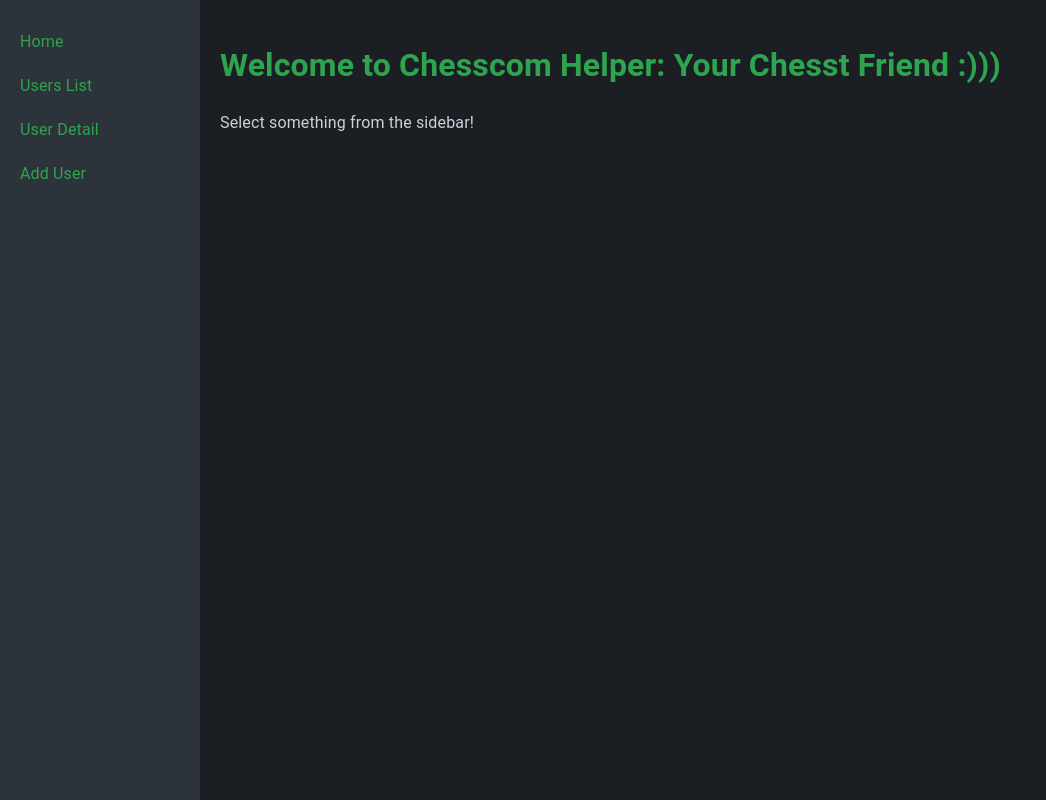
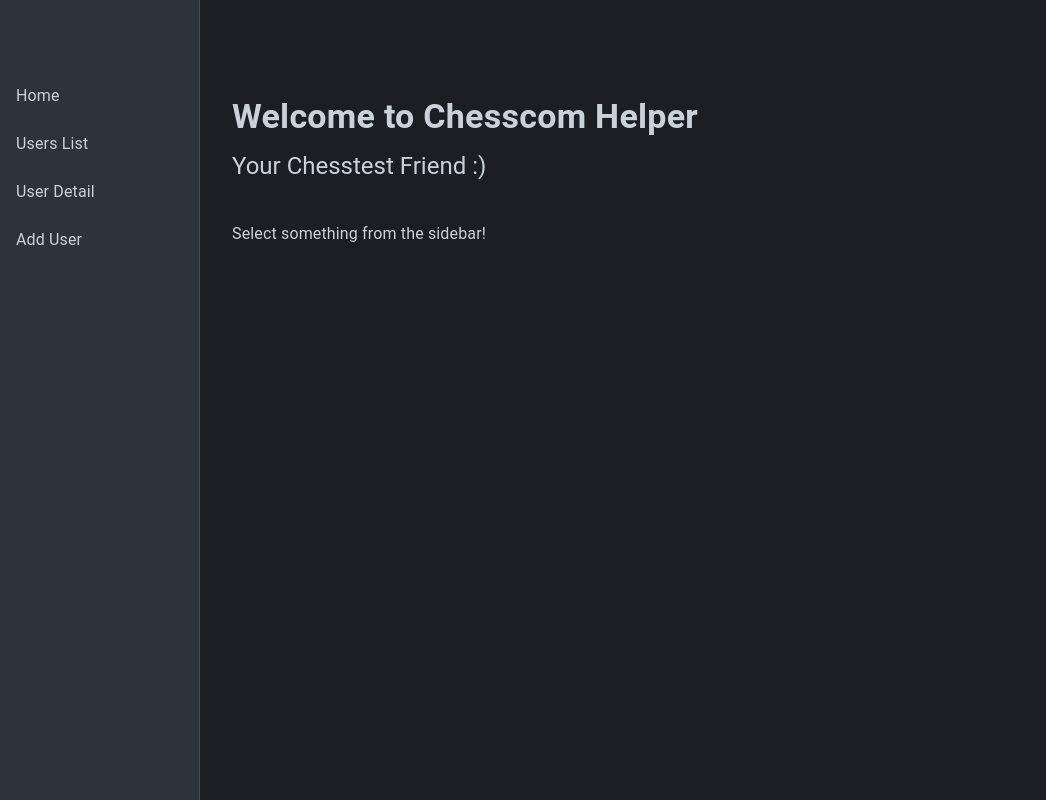
Before and after one commit to emily-flambe/chesscom-helper, a React (Vite) app in the folder chesscom_helper/frontend/: page / in a window 1280 px wide. Shown: the whole page, without its empty margins (0-1046 px from the left). Built offline with nearby package versions, Linux system fonts and the light colour scheme.

Commit message:
MUI shenanigans

```diff
--- a/chesscom_helper/frontend/src/App.jsx
+++ b/chesscom_helper/frontend/src/App.jsx
@@ -11,47 +11,36 @@
 import Users from './pages/Users';
 import UserDetail from './pages/UserDetail';
 import AddUser from './pages/AddUser';
+import Home from './pages/Home';
 
-// Define a simple "Home" component
-function Home() {
-  return (
-    <div>
-      <h1>Welcome to Chesscom Helper: Your Chesst Friend :)))</h1>
-      <p>Select something from the sidebar!</p>
-    </div>
-  );
-}
-
-// Create your dark theme right here in the same file
+// Create your dark theme
 const theme = createTheme({
   palette: {
     mode: 'dark',
     primary: {
-      main: '#2ea44f', // Your green accent
+      main: '#2ea44f',
     },
     background: {
-      default: '#1b1f23', // Body background
-      paper: '#161b22',   // Paper/Card background
+      default: '#1b1f23',
+      paper: '#161b22',
     },
     text: {
-      primary: '#c9d1d9', // Your existing text color
+      primary: '#c9d1d9',
     },
   },
 });
 
 export default function App() {
   return (
-    // Wrap your entire app in ThemeProvider
     <ThemeProvider theme={theme}>
-      {/* CssBaseline applies MUI’s global baseline & dark mode defaults */}
       <CssBaseline />
 
       <BrowserRouter>
         <Routes>
-          {/* The "Layout" route wraps the nested routes below */}
           <Route path="/" element={<Layout />}>
-            {/* The "index" route means when you visit "/" with no extra path */}
+            {/* The "index" route means "/" with no extra path */}
             <Route index element={<Home />} />
+
             <Route path="users" element={<Users />} />
             <Route path="/user" element={<UserDetail />} />
             <Route path="/user/:username" element={<UserDetail />} />
--- a/chesscom_helper/frontend/src/components/Layout.css
+++ /dev/null
@@ -1,31 +0,0 @@
-.layout-container {
-    display: flex;
-    min-height: 100vh;
-    /* You can add any global container styles here */
-  }
-
-  .sidebar {
-    width: 200px;
-    background-color: var(--table-header-bg); /* or a new var if you want a different shade */
-    padding: 20px;
-  }
-
-  .sidebar nav {
-    display: flex;
-    flex-direction: column;
-  }
-
-  .sidebar nav a {
-    color: var(--primary-color);
-    text-decoration: none;
-    padding: 10px 0;
-  }
-
-  .sidebar nav a:hover {
-    text-decoration: underline;
-  }
-
-  .main-content {
-    flex: 1;
-    padding: 20px;
-  }
--- a/chesscom_helper/frontend/src/components/Layout.jsx
+++ b/chesscom_helper/frontend/src/components/Layout.jsx
@@ -1,23 +1,67 @@
-import { Link, Outlet } from 'react-router-dom';
-import './Layout.css';
+// Layout.jsx
+import React from 'react';
+import { Outlet, Link as RouterLink } from 'react-router-dom';
+import { Drawer, List, ListItem, ListItemButton, ListItemText, Toolbar, Box } from '@mui/material';
 
 export default function Layout() {
   return (
-    <div className="layout-container">
-      {/* Sidebar */}
-      <aside className="sidebar">
-        <nav>
-          <Link to="/">Home</Link>
-          <Link to="/users">Users List</Link>
-          <Link to="/user">User Detail</Link>
-          <Link to="/add-user">Add User</Link>
-        </nav>
-      </aside>
+    <Box sx={{ display: 'flex' }}>
+      {/*
+        A permanent Drawer on the left side.
+        "sx" allows customizing the drawer's Paper background, width, etc.
+      */}
+      <Drawer
+        variant="permanent"
+        sx={{
+          width: 200,
+          flexShrink: 0,
+          '& .MuiDrawer-paper': {
+            width: 200,
+            boxSizing: 'border-box',
+            backgroundColor: 'var(--table-header-bg)', // optional custom color
+          },
+        }}
+      >
+        {/*
+          Toolbar adds top spacing so content doesn't flow under an AppBar (if you ever add one).
+          You can remove <Toolbar /> if you don't need that spacing.
+        */}
+        <Toolbar />
+        <List>
+          <ListItem disablePadding>
+            <ListItemButton component={RouterLink} to="/">
+              <ListItemText primary="Home" />
+            </ListItemButton>
+          </ListItem>
+          <ListItem disablePadding>
+            <ListItemButton component={RouterLink} to="/users">
+              <ListItemText primary="Users List" />
+            </ListItemButton>
+          </ListItem>
+          <ListItem disablePadding>
+            <ListItemButton component={RouterLink} to="/user">
+              <ListItemText primary="User Detail" />
+            </ListItemButton>
+          </ListItem>
+          <ListItem disablePadding>
+            <ListItemButton component={RouterLink} to="/add-user">
+              <ListItemText primary="Add User" />
+            </ListItemButton>
+          </ListItem>
+        </List>
+      </Drawer>
 
-      {/* Main Content Area */}
-      <main className="main-content">
+      {/* Main Content */}
+      <Box
+        component="main"
+        sx={{
+          flexGrow: 1,
+          p: 2, // material-ui spacing for padding
+        }}
+      >
+        <Toolbar />
         <Outlet />
-      </main>
-    </div>
+      </Box>
+    </Box>
   );
 }
--- a/chesscom_helper/frontend/src/index.css
+++ b/chesscom_helper/frontend/src/index.css
@@ -15,7 +15,6 @@
   background-color: var(--bg-color);
   color: var(--text-color);
   display: flex;
-  align-items: center;
   height: 100vh;
 }
 
--- a/chesscom_helper/frontend/src/pages/AddUser.jsx
+++ b/chesscom_helper/frontend/src/pages/AddUser.jsx
@@ -1,5 +1,13 @@
+// AddUser.jsx
 import { useState } from 'react';
 import axios from 'axios';
+import {
+  Box,
+  Typography,
+  TextField,
+  Button,
+  Alert,
+} from '@mui/material';
 
 export default function AddUser() {
   const [username, setUsername] = useState('');
@@ -20,14 +28,15 @@
     setError(null);
 
     try {
-      // Make a POST request to your Django route:
-      // e.g., /api/chesscom-app/add-user/
+      // Make a POST request to your Django route, e.g.:
+      // /api/chesscom-app/add-user/
       const response = await axios.post('/api/chesscom-app/add-user/', {
         username,
       });
-
-      // If the response is successful, display a success message
+      // If successful, display a success message from the server or a fallback
       setMessage(response.data.message || 'User added!');
+      // Optionally clear the input after success
+      // setUsername('');
     } catch (err) {
       // If the server returns an error response, capture it
       if (err.response && err.response.data) {
@@ -41,22 +50,49 @@
   };
 
   return (
-    <div>
-      <h2>Add Chess.com User</h2>
-      <form onSubmit={handleAddUser}>
-        <input
-          type="text"
-          placeholder="Enter Chess.com username"
+    <Box sx={{ p: 2 }}>
+      <Typography variant="h4" gutterBottom>
+        Add Chess.com User
+      </Typography>
+
+      <Box
+        component="form"
+        onSubmit={handleAddUser}
+        sx={{
+          display: 'flex',
+          flexDirection: 'column',
+          gap: 2,
+          maxWidth: 400, // limit width so it’s not too wide
+        }}
+      >
+        <TextField
+          label="Enter Chess.com username"
+          variant="outlined"
           value={username}
           onChange={(e) => setUsername(e.target.value)}
           required
+          disabled={loading}
         />
-        <button type="submit" disabled={loading}>
+        <Button
+          variant="contained"
+          type="submit"
+          disabled={loading}
+        >
           {loading ? 'Adding...' : 'Add User'}
-        </button>
-      </form>
-      {message && <p style={{ color: 'green' }}>{message}</p>}
-      {error && <p style={{ color: 'red' }}>{error}</p>}
-    </div>
+        </Button>
+      </Box>
+
+      {/* Success or Error Messages */}
+      {message && (
+        <Alert severity="success" sx={{ mt: 2 }}>
+          {message}
+        </Alert>
+      )}
+      {error && (
+        <Alert severity="error" sx={{ mt: 2 }}>
+          {error}
+        </Alert>
+      )}
+    </Box>
   );
 }
--- /dev/null
+++ b/chesscom_helper/frontend/src/pages/Home.jsx
@@ -0,0 +1,19 @@
+// src/pages/Home.jsx
+import React from 'react';
+import { Box, Typography } from '@mui/material';
+
+export default function Home() {
+  return (
+    <Box sx={{ p: 2 }}>
+      <Typography variant="h4" gutterBottom sx={{ fontWeight: 'bold' }}>
+        Welcome to Chesscom Helper
+      </Typography>
+      <Typography variant="h5" gutterBottom sx={{ mb: 5 }}>
+        Your Chesstest Friend :)
+      </Typography>
+      <Typography variant="body1">
+        Select something from the sidebar!
+      </Typography>
+    </Box>
+  );
+}
--- a/chesscom_helper/frontend/src/pages/Users.jsx
+++ b/chesscom_helper/frontend/src/pages/Users.jsx
@@ -1,6 +1,18 @@
-import { useEffect, useState } from 'react';
-import { Link } from 'react-router-dom';
+import React, { useEffect, useState } from 'react';
 import axios from 'axios';
+import {
+  Box,
+  Typography,
+  Table,
+  TableBody,
+  TableCell,
+  TableContainer,
+  TableHead,
+  TableRow,
+  Paper,
+  Link,
+} from '@mui/material';
+import { Link as RouterLink } from 'react-router-dom';
 
 export default function Users() {
   const [users, setUsers] = useState([]);
@@ -17,7 +29,7 @@
           setUsers([]);
         }
       })
-      .catch((error) => {
+      .catch((err) => {
         setError('Failed to fetch users');
       })
       .finally(() => {
@@ -25,42 +37,70 @@
       });
   }, []);
 
-  if (loading) return <h2>Loading users...</h2>;
-  if (error) return <h2 style={{ color: 'red' }}>{error}</h2>;
+  if (loading) {
+    return (
+      <Box sx={{ p: 2 }}>
+        <Typography variant="h6">Loading users...</Typography>
+      </Box>
+    );
+  }
+
+  if (error) {
+    return (
+      <Box sx={{ p: 2 }}>
+        <Typography variant="h6" color="error">
+          {error}
+        </Typography>
+      </Box>
+    );
+  }
 
   return (
-    <div>
-      <h1>Chess.com Users</h1>
-      <table border="1" cellPadding="10" cellSpacing="0">
-        <thead>
-          <tr>
-            <th>Player ID</th>
-            <th>Username</th>
-            <th>Name</th>
-            <th>Followers</th>
-            <th>League</th>
-            <th>Status</th>
-            <th>Last Online</th>
-            <th>Actions</th>
-          </tr>
-        </thead>
-        <tbody>
-          {users.map((user) => (
-            <tr key={user.player_id}>
-              <td>{user.player_id}</td>
-              <td>{user.username}</td>
-              <td>{user.name || 'N/A'}</td>
-              <td>{user.followers}</td>
-              <td>{user.league}</td>
-              <td>{user.status}</td>
-              <td>{new Date(user.last_online * 1000).toLocaleString()}</td>
-              <td>
-                <Link to={`/user/${user.username}`}>View Details</Link>
-              </td>
-            </tr>
-          ))}
-        </tbody>
-      </table>
-    </div>
+    <Box sx={{ p: 2 }}>
+      <Typography variant="h4" gutterBottom>
+        Chess.com Users
+      </Typography>
+
+      <TableContainer component={Paper}>
+        <Table>
+          <TableHead>
+            <TableRow>
+              <TableCell>Player ID</TableCell>
+              <TableCell>Username</TableCell>
+              <TableCell>Name</TableCell>
+              <TableCell>Followers</TableCell>
+              <TableCell>League</TableCell>
+              <TableCell>Status</TableCell>
+              <TableCell>Last Online</TableCell>
+              <TableCell>Actions</TableCell>
+            </TableRow>
+          </TableHead>
+          <TableBody>
+            {users.map((user) => (
+              <TableRow key={user.player_id}>
+                <TableCell>{user.player_id}</TableCell>
+                <TableCell>{user.username}</TableCell>
+                <TableCell>{user.name || 'N/A'}</TableCell>
+                <TableCell>{user.followers}</TableCell>
+                <TableCell>{user.league}</TableCell>
+                <TableCell>{user.status}</TableCell>
+                <TableCell>
+                  {new Date(user.last_online * 1000).toLocaleString()}
+                </TableCell>
+                <TableCell>
+                  <Link
+                    component={RouterLink}
+                    to={`/user/${user.username}`}
+                    underline="hover"
+                  >
+                    View Details
+                  </Link>
+                </TableCell>
+              </TableRow>
+            ))}
+          </TableBody>
+        </Table>
+      </TableContainer>
+    </Box>
   );
 }
```
Also changed, not shown: chesscom_helper/frontend/src/pages/UserDetail.jsx (+101 -54 lines).
